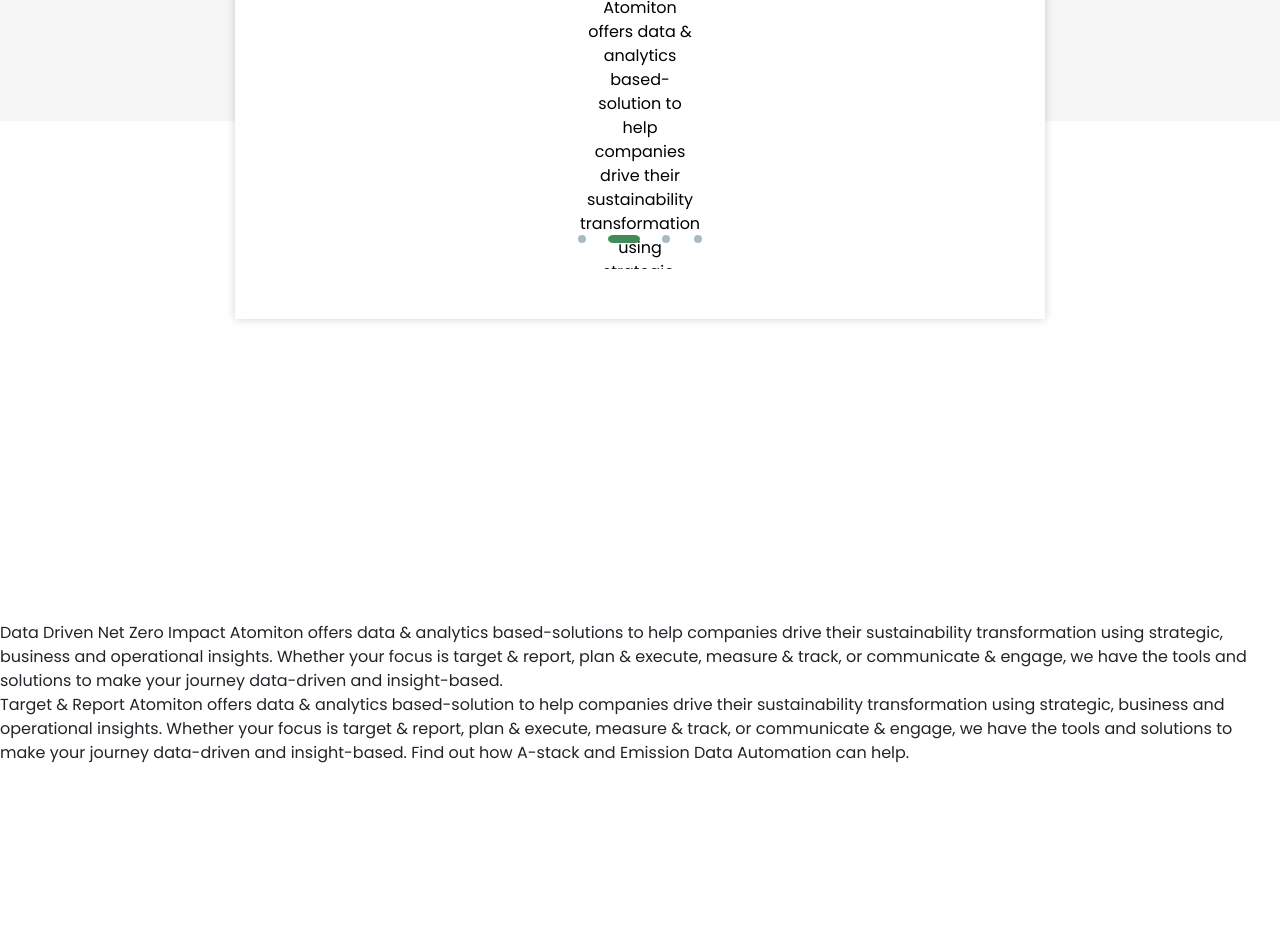
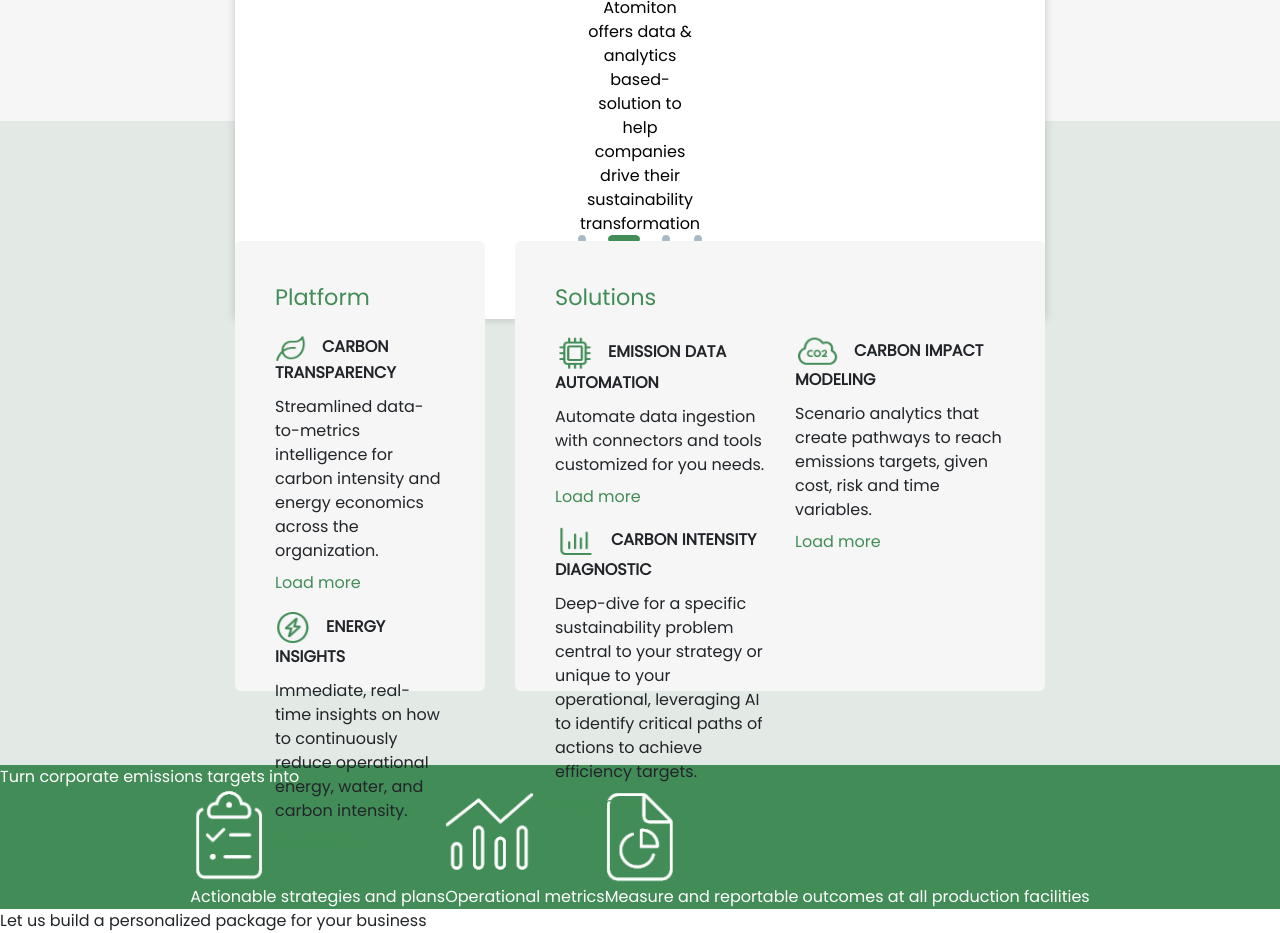
Before and after one commit to quyendangbys/web_desgin, an Angular app: page /home#/platforms in a window 1280 px wide. Before the commit this address led to /home#/platforms. Shown: the part 1660-2593 px from the top of the page. Before the commit the page ends 2425 px from the top, so only its background shows below. Built offline with nearby package versions, Linux system fonts and the light colour scheme; some icons are missing.

Commit message:
platform

```diff
--- a/src/app/home/home.component.html
+++ b/src/app/home/home.component.html
@@ -200,13 +200,13 @@
         </div>
     </div>
 </div>
+<app-platforms></app-platforms>
 
 
 
 
 
-
-<div class="footer">
+<!-- <div class="footer">
     <div>
         Data Driven Net Zero Impact
 
@@ -228,7 +228,7 @@
 
         Find out how A-stack and Emission Data Automation can help.
     </div>
-</div>
+</div> -->
 
 
 
--- a/src/app/platforms/platforms.component.html
+++ b/src/app/platforms/platforms.component.html
@@ -6,94 +6,113 @@
         </div>
 </div> -->
 
-
 <div class="offering">
-    <div class="offering-title">
-        The Atomiton Offering
+    <div class="offering-title">The Atomiton Offering</div>
+    <div class="row">
+        <div class="col-4" data-aos="fade-right">
+            <div class="offering-item">
+                <div class="offering--sub-title">Platform</div>
+                <div class="offering-box">
+                    <div>
+                        <span class="box-icon"><img src="assets/icons/leaf.png" alt="" /></span>
+                        <span class="box-title">Carbon transparency</span>
                     </div>
-    <div class="offering-item">
-        <div class="offering--sub-title">
-            Platform
+                    <div class="box-content">
+                        Streamlined data-to-metrics intelligence for carbon intensity and
+                        energy economics across the organization.
+                    </div>
+                    <div class="load-more mt-2">Load more</div>
                 </div>
                 <div class="offering-box">
                     <div>
-                <span class="box-icon"><img src="assets/icons/leaf.png" alt=""></span>
-                <span class="box-title">Carbon transparency</span>
+                        <span class="box-icon"><img src="assets/icons/energy.png" alt="" /></span>
+                        <span class="box-title">Energy insights</span>
                     </div>
                     <div class="box-content">
-                Streamlined data-to-metrics intelligence for carbon intensity and energy economics across the organization.
+                        Immediate, real-time insights on how to continuously reduce
+                        operational energy, water, and carbon intensity.
                     </div>
+                    <div class="load-more mt-2">Load more</div>
+                </div>
+            </div>
+        </div>
+        <div class="col" data-aos="fade-left">
+            <div class="offering-item">
+                <div class="offering--sub-title">Solutions</div>
+                <div class="row">
+                    <div class="col-6">
+                        <div class="offering-box">
+                            <div>
+                                <span class="box-icon"><img src="assets/icons/emission.png" alt="" /></span>
+                                <span class="box-title">Emission data automation</span>
+                            </div>
+                            <div class="box-content">
+                                Automate data ingestion with connectors and tools customized for you
+                                needs.
+                            </div>
+                            <div class="load-more mt-2">Load more</div>
                         </div>
                         <div class="offering-box">
                             <div>
-                <span class="box-icon"><img src="assets/icons/energy.png" alt=""></span>
-                <span class="box-title">Energy insights</span>
+                                <span class="box-icon"><img src="assets/icons/intensity.png" alt="" /></span>
+                                <span class="box-title">Carbon intensity diagnostic</span>
                             </div>
                             <div class="box-content">
-                Immediate, real-time insights on how to continuously reduce operational energy, water, and carbon intensity.
+                                Deep-dive for a specific sustainability problem central to your
+                                strategy or unique to your operational, leveraging AI to identify
+                                critical paths of actions to achieve efficiency targets.
+                            </div>
+                            <div class="load-more mt-2">Load more</div>
+                        </div>
+                    </div>
+                    <div class="col-6">
+                        <div class="offering-box">
+                            <div>
+                                <span class="box-icon"><img src="assets/icons/impact.png" alt="" /></span>
+                                <span class="box-title">Carbon impact modeling</span>
+                            </div>
+                            <div class="box-content">
+                                Scenario analytics that create pathways to reach emissions targets,
+                                given cost, risk and time variables.
+                            </div>
+                            <div class="load-more mt-2">Load more</div>
                         </div>
                     </div>
                 </div>
 
-    <div class="offering-item">
-        <div class="offering--sub-title">
-            Solutions
-        </div>
-        <div class="offering-box">
-            <div>
-                <span class="box-icon"><img src="assets/icons/emission.png" alt=""></span>
-                <span class="box-title">Emission data automation</span>
-            </div>
-            <div class="box-content">
-                Automate data ingestion with connectors and tools customized for you needs.
-            </div>
-        </div>
-        <div class="offering-box">
-            <div>
-                <span class="box-icon"><img src="assets/icons/impact.png" alt=""></span>
-                <span class="box-title">Carbon impact modeling</span>
-            </div>
-            <div class="box-content">
-                Scenario analytics that create pathways to reach emissions targets, given cost, risk and time variables.
-            </div>
-        </div>
-        <div class="offering-box">
-            <div>
-                <span class="box-icon"><img src="assets/icons/intensity.png" alt=""></span>
-                <span class="box-title">Carbon intensity diagnostic</span>
-            </div>
-            <div class="box-content">
-                Deep-dive for a specific sustainability problem central to your strategy or unique to your operational, leveraging AI to identify critical paths of actions to achieve efficiency targets.
+
+
             </div>
         </div>
     </div>
 </div>
 
 <div class="corporate">
-    <div class="corporate-title">
-        Turn corporate emissions targets into
-    </div>
+    <div class="corporate-title">Turn corporate emissions targets into</div>
 
     <div class="corporate-content">
         <div class="corporate-box">
-            <div class="box-icon"><img src="assets/icons/stragtegies.png" alt=""></div>
+            <div class="box-icon">
+                <img src="assets/icons/stragtegies.png" alt="" />
+            </div>
             <div class="box-desc">Actionable strategies and plans</div>
         </div>
         <div class="corporate-box">
-            <div class="box-icon"><img src="assets/icons/xxx.png" alt=""></div>
+            <div class="box-icon"><img src="assets/icons/xxx.png" alt="" /></div>
             <div class="box-desc">Operational metrics</div>
         </div>
         <div class="corporate-box">
-            <div class="box-icon"><img src="assets/icons/measurable.png" alt=""></div>
-            <div class="box-desc">Measure and reportable outcomes at all production facilities</div>
+            <div class="box-icon">
+                <img src="assets/icons/measurable.png" alt="" />
+            </div>
+            <div class="box-desc">
+                Measure and reportable outcomes at all production facilities
+            </div>
         </div>
     </div>
 </div>
 
 <div>
-    <div>
-        Let us build a personalized package for your business
+    <div>Let us build a personalized package for your business</div>
+    <div></div>
 </div>
-    <div>
-    </div>
-</div>
--- a/src/app/platforms/platforms.component.scss
+++ b/src/app/platforms/platforms.component.scss
@@ -35,9 +35,13 @@
 // }
 
 .offering {
+    padding: 50px 235px 74px 235px;
     background-color: #e3e9e4;
     .offering-item {
-        width: 50%;
+        // width: 50%;
+        padding: 40px;
+        height: 450px;
+        border-radius: 6px;
         background-color: #f6f6f6;
     }
     .offering-title {
@@ -46,10 +50,12 @@
         color: #428d57;
         display: flex;
         justify-content: center;
+        padding-bottom: 32px;
     }
     .offering--sub-title {
         color: #428d57;
         font-size: 1.4rem;
+        padding-bottom: 20px;
     }
     .offering-box {
         margin-bottom: 15px;
@@ -57,10 +63,16 @@
             color: #428d57;
             margin-right: 15px;
         }
+        .box-content {
+            margin-top: 10px;
+        }
         .box-title {
             font-weight: bold;
             font-size: 1rem;
             text-transform: uppercase;
+        }
+        .load-more {
+            color: #428d57;
         }
     }
 }
```
Lines whose indentation alone changed are shown as unchanged.
